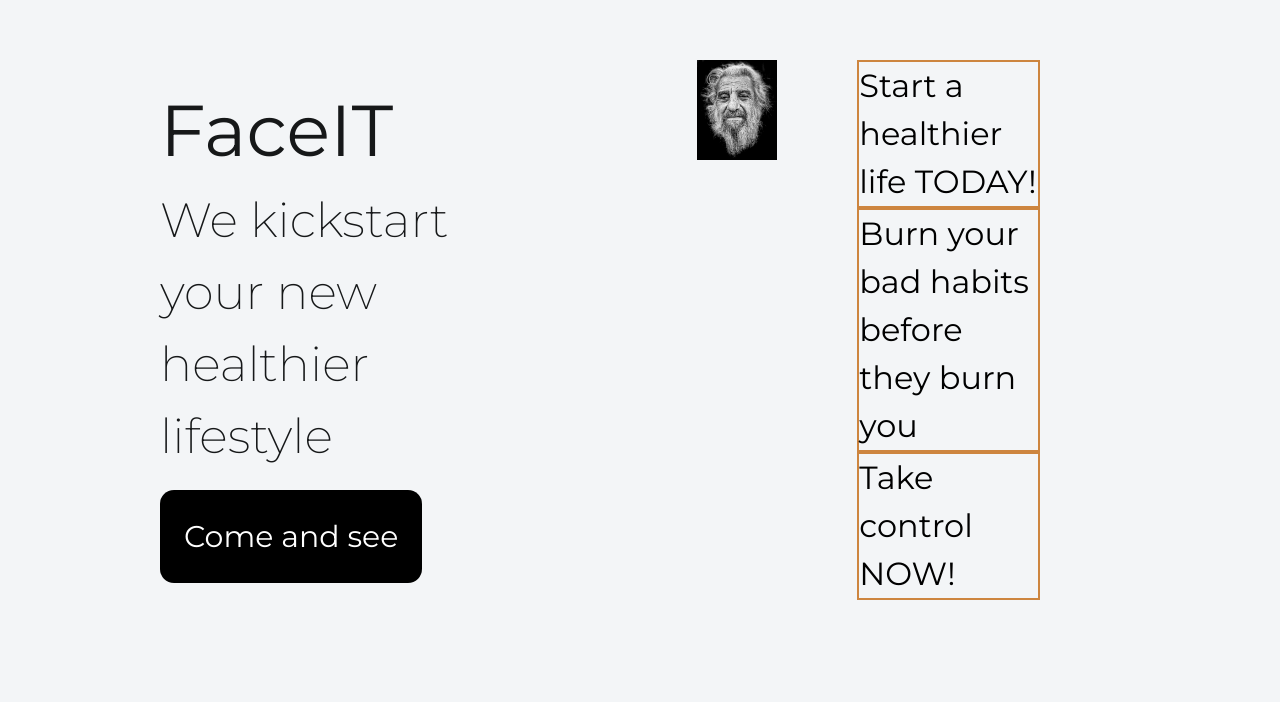
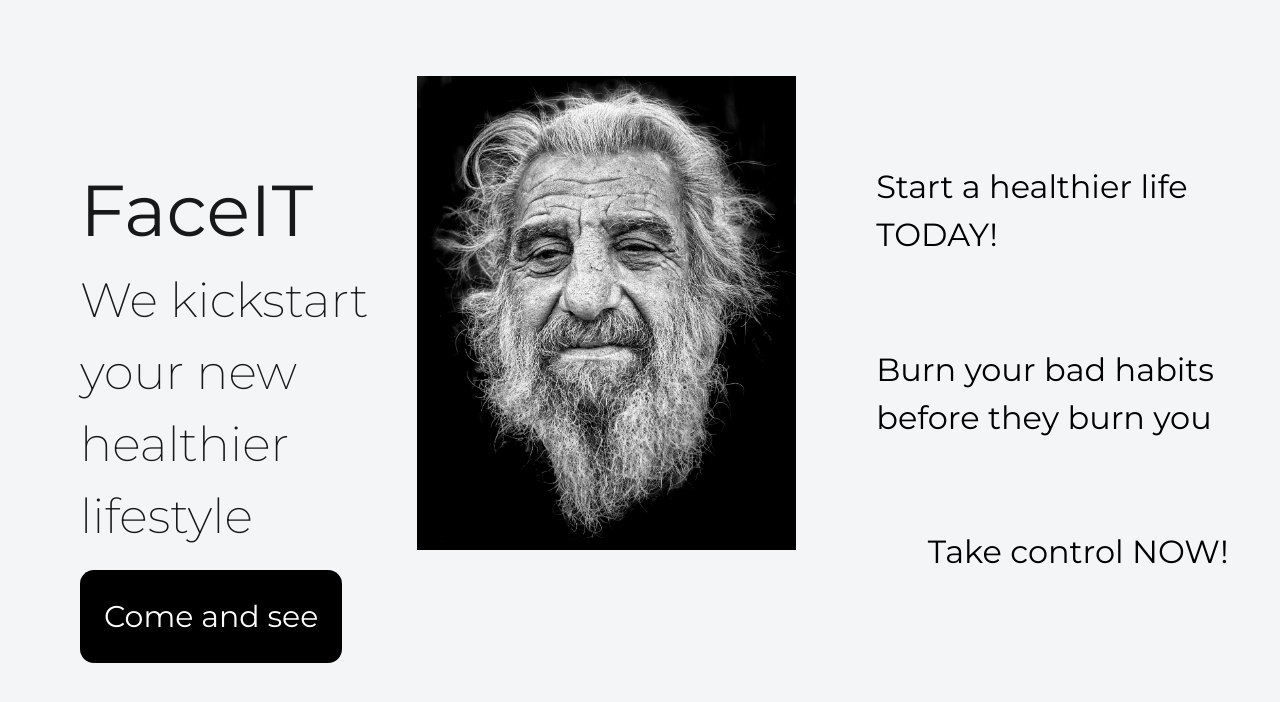
Before and after one commit to RolfHegr/hackathon_faceIT, a React (Create React App) app in the folder Full Stack/: page / in a window 1280 px wide. Shown: the part 180-882 px from the top of the page. After the commit the page ends 843 px from the top, so only its background shows below. Built offline with nearby package versions, Linux system fonts and the light colour scheme.

Commit message:
welcome done?

```diff
--- a/Full Stack/src/components/welcomePage/WelcomePage.jsx
+++ b/Full Stack/src/components/welcomePage/WelcomePage.jsx
@@ -21,7 +21,7 @@ const WelcomePage = () => {
       </div>
       <div className="sideInfo">
         <div className="welcomeFace">
-          <img src={face} width="300" />
+          <img src={face}/>
         </div>
         <div className="motivation">
           <span>Start a healthier life TODAY!</span>
--- a/Full Stack/src/components/welcomePage/welcomePage.css
+++ b/Full Stack/src/components/welcomePage/welcomePage.css
@@ -9,8 +9,8 @@
     color: var(--black);
     font-size: 72px;
     font-weight: 500;
-    padding-top: 16rem;
-    margin-left: 10rem;
+    padding-top: 21rem;
+    margin-left: 5rem;
     /* text-align: center; */
     /* position: absolute;
     top: 50%;
@@ -33,18 +33,13 @@
     width: fit-content;
 }
 .welcomeFace {
-    /* flex: 1;
-    border: 1px solid;
-    position: absolute;
-    top: 80%;
-    left: 50%;
-    transform: translate(-50%, -50%); */
+ width: 40rem;
 }
 .sideInfo {
     display: flex;
     flex-direction: row;
     gap: 5rem;
-    margin: 15rem ;
+    padding-top: 16rem ;
 }
 .motivation {
     display: flex;
@@ -55,7 +50,6 @@
     align-items: center;
 }
 .motivation>span {
-    border: 2px solid peru;
     font-size: 2rem;
 }
 
```
